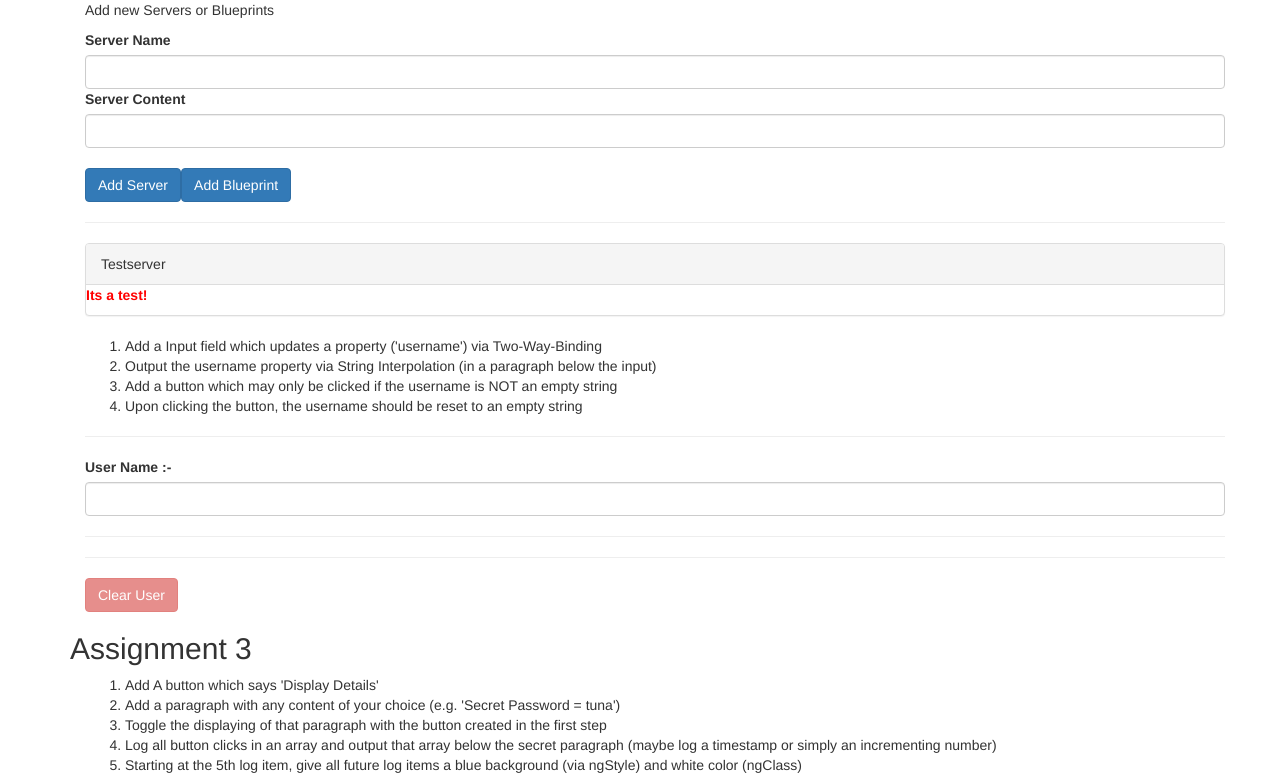
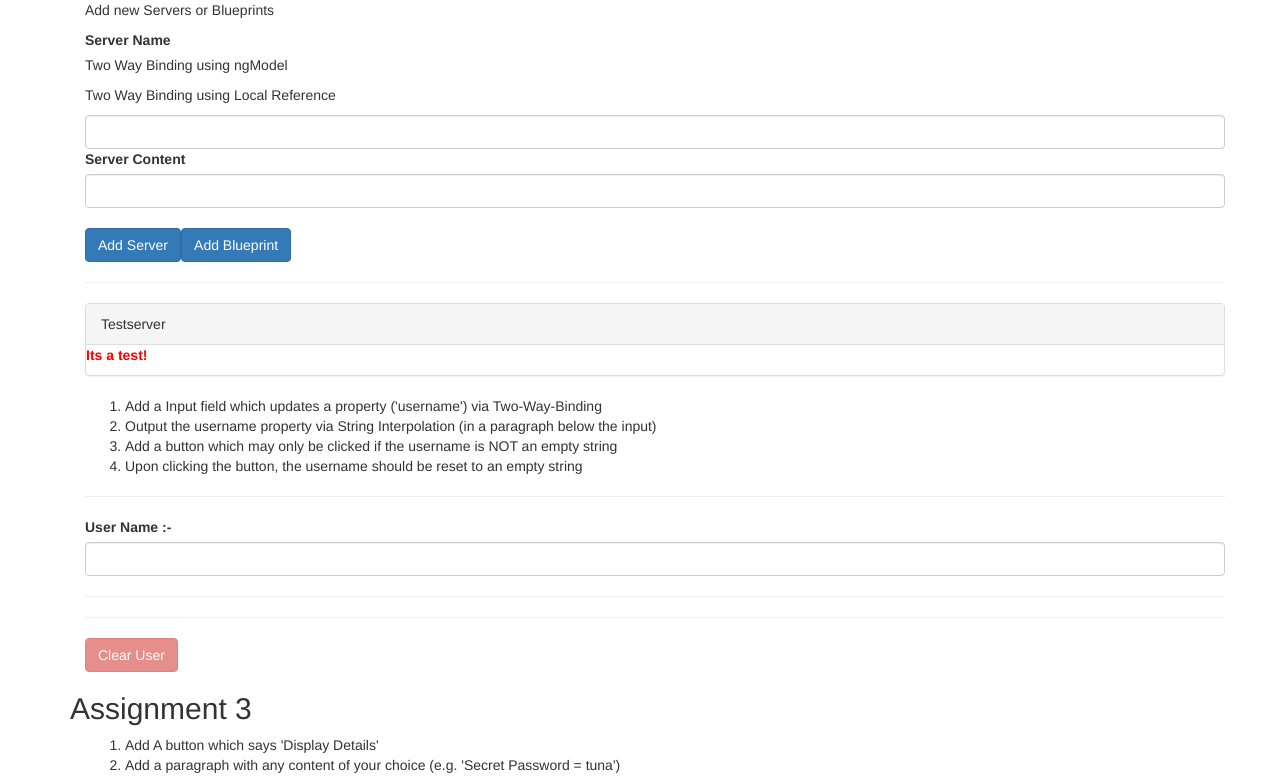
Before and after one commit to cjkrn/Angular-Tutorials, an Angular app: page / in a window 1280 px wide. Shown: the top 777 px of the page. Built offline with nearby package versions, Linux system fonts and the light colour scheme.

Commit message:
Modified cockpit component with Local Reference Example

```diff
--- a/src/app/cockpit/cockpit.component.html
+++ b/src/app/cockpit/cockpit.component.html
@@ -2,11 +2,20 @@
     <div class="col-xs-12">
         <p> Add new Servers or Blueprints</p>
         <label>Server Name</label>
-        <input type="text" class="form-control" [(ngModel)]="newServerName">
+        <p> Two Way Binding using ngModel</p>
+        <!-- <input type="text" class="form-control" [(ngModel)]="newServerName"> -->
+        <p> Two Way Binding using Local Reference</p>
+        <input type="text"
+        class="form-control"
+        #serverNameInput
+        >
+
         <label>Server Content</label>
         <input type="text" class="form-control" [(ngModel)]="newServerContent">
         <br>
-        <button class="btn btn-primary" (click)="onAddServer()">Add Server</button>
+        <!-- <button class="btn btn-primary" (click)="onAddServer()">Add Server</button> -->
+        <button class="btn btn-primary" (click)="onAddServer(serverNameInput)">Add Server</button>
+
         <button class="btn btn-primary" (click)="onAddBlueprint()">Add Blueprint</button>
     </div>
 </div>
--- a/src/app/cockpit/cockpit.component.ts
+++ b/src/app/cockpit/cockpit.component.ts
@@ -16,10 +16,18 @@ export class CockpitComponent implements OnInit {
   constructor(){}
   ngOnInit(){}
 
-  onAddServer(){
-  // EventEmit :- https://www.udemy.com/course/the-complete-guide-to-angular-2/learn/lecture/6656076#announcement
-    this.serverCreated.emit({serverName: this.newServerName, serverContent: this.newServerContent})
-  }
+  // // Using ngModel
+  // onAddServer(){
+  // // EventEmit :- https://www.udemy.com/course/the-complete-guide-to-angular-2/learn/lecture/6656076#announcement
+  //   this.serverCreated.emit({serverName: this.newServerName, serverContent: this.newServerContent})
+  // }
+
+  // Using Local Reference:- https://www.udemy.com/course/the-complete-guide-to-angular-2/learn/lecture/6656092#overview
+  onAddServer(LocalReferenceName: HTMLInputElement){
+    // EventEmit :- https://www.udemy.com/course/the-complete-guide-to-angular-2/learn/lecture/6656076#announcement
+      console.log("Local Reference Value is the Whole Input:-", LocalReferenceName)
+      this.serverCreated.emit({serverName: this.newServerName, serverContent: this.newServerContent})
+    }
   onAddBlueprint(){
   // EventEmit :- https://www.udemy.com/course/the-complete-guide-to-angular-2/learn/lecture/6656076#announcements
     this.blueprintCreated.emit({serverName: this.newServerName, serverContent: this.newServerContent})
```
